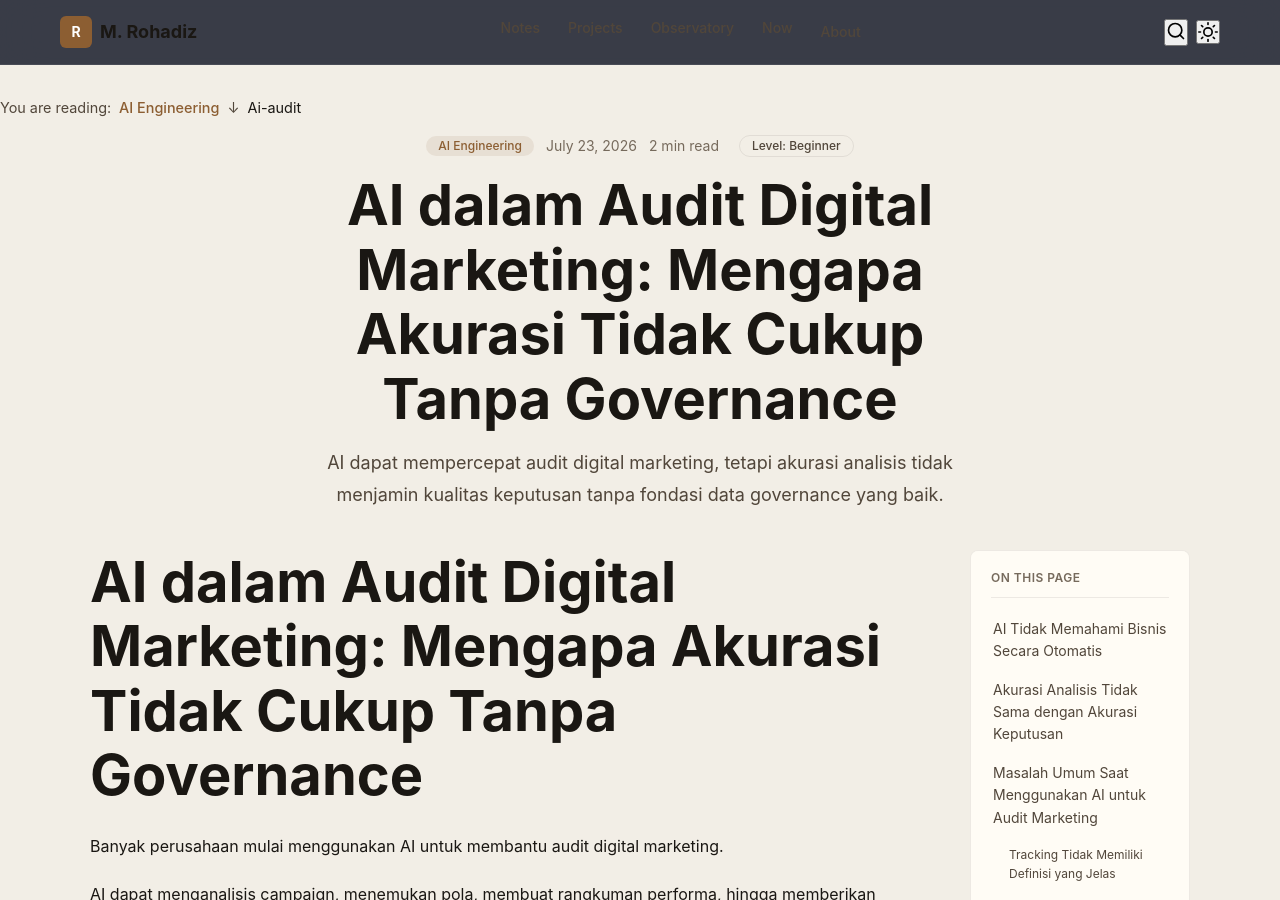
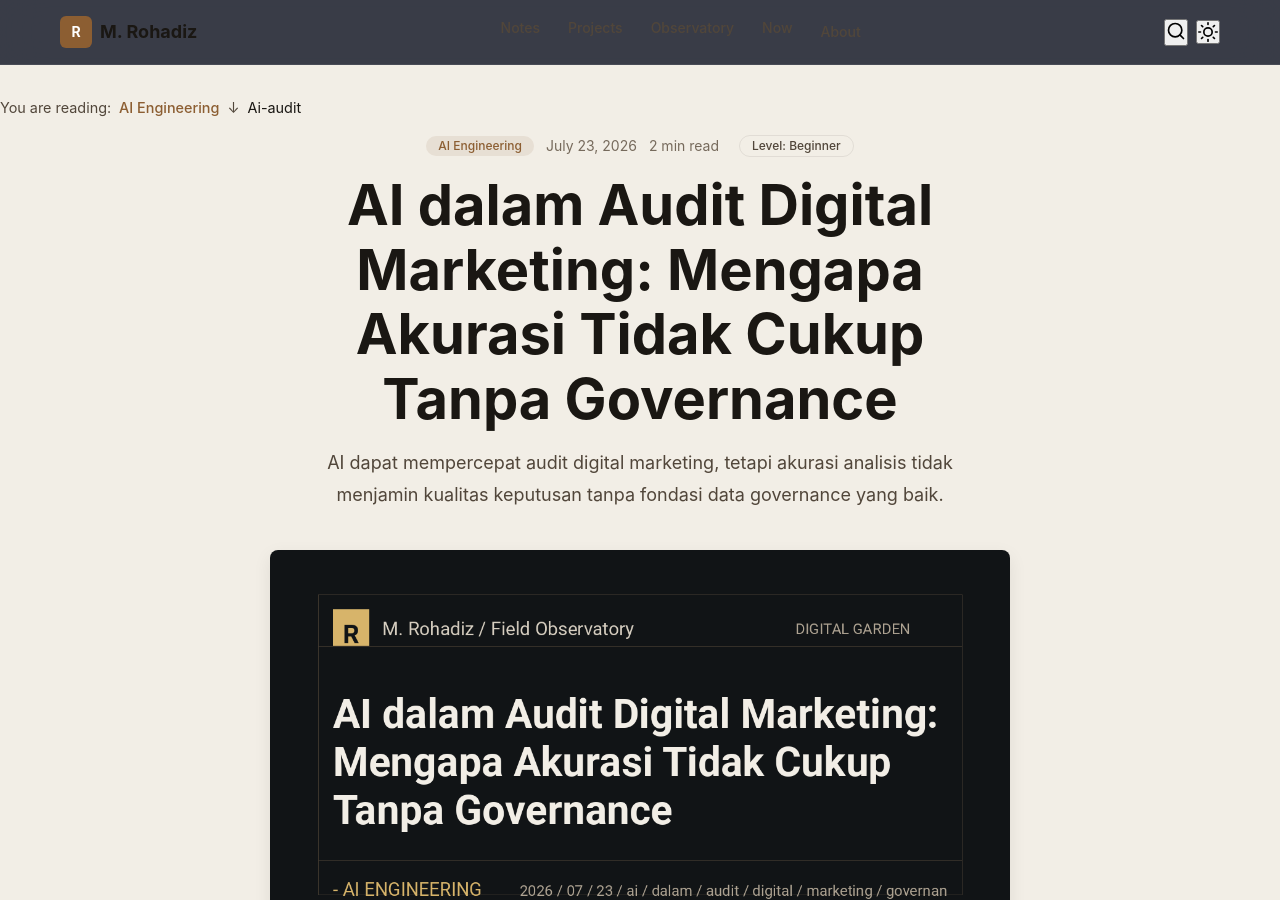
Before and after one commit to mrohadiz/mrohadiz.github.io, a Jekyll site: the page built from _posts/2026-07-23-ai-dalam-audit-digital-marketing-governance.md, in a window 1280 px wide and 900 px high. Built offline with Jekyll 4.4.1, drawn with Linux system fonts in a browser that asks for light colours; some web fonts are replaced.

Commit message:
chore(seo): auto-generate open graph images [skip ci]

```diff
--- a/_posts/2026-07-23-ai-dalam-audit-digital-marketing-governance.md
+++ b/_posts/2026-07-23-ai-dalam-audit-digital-marketing-governance.md
@@ -10,6 +10,7 @@ tags:
   - data-governance
   - decision-system
 excerpt: "AI dapat mempercepat audit digital marketing, tetapi akurasi analisis tidak menjamin kualitas keputusan tanpa fondasi data governance yang baik."
+image: /assets/images/og/2026-07-23-ai-dalam-audit-digital-marketing-governance.png
 ---
 
 # AI dalam Audit Digital Marketing: Mengapa Akurasi Tidak Cukup Tanpa Governance
```
Also changed, not shown: .og-cache.json, assets/images/og/2026-07-23-ai-dalam-audit-digital-marketing-governance.png (added).
